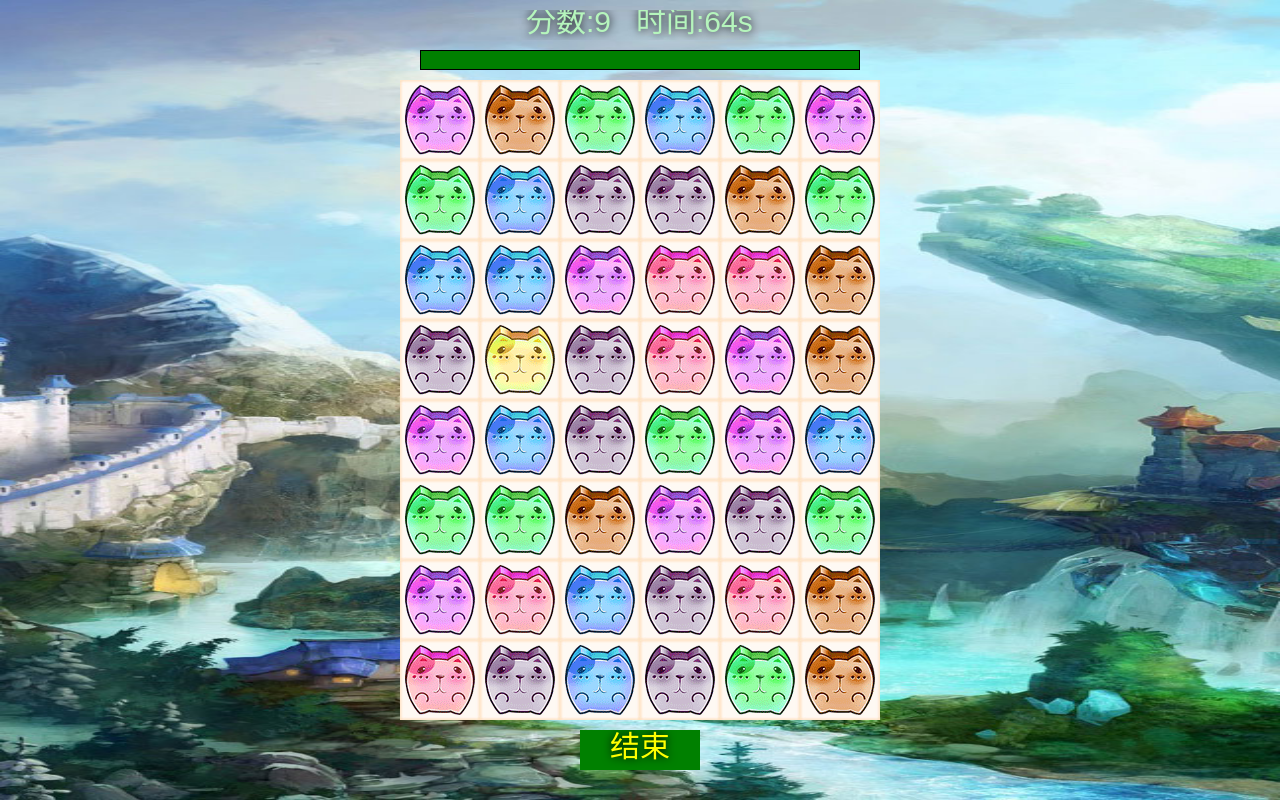
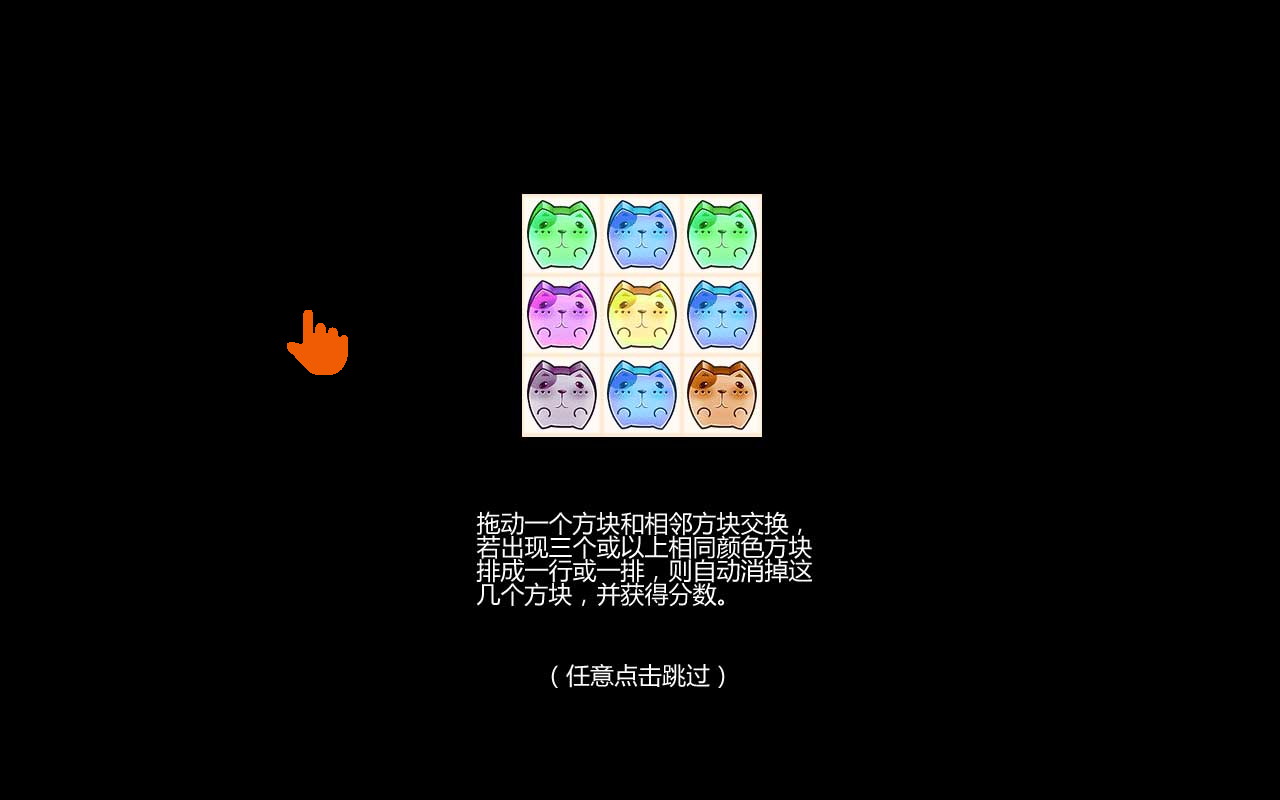
Before and after one commit to HoneyJS/Smage, a plain HTML site: page CellRush/index.html in a window 1280 px wide. Drawn offline with Linux system fonts and the light colour scheme.

Commit message:
1.1.5.001

```diff
--- a/CellRush/index.html
+++ b/CellRush/index.html
@@ -20,6 +20,7 @@
 <script src="js/Cell.js"></script>
 <script src="js/Rule.js"></script>
 <script src="js/Stage.js"></script>
+<script src="js/guide.js"></script>
 <style type="text/css">
 * {
 	margin: 0px;
--- a/CellRush/js/Game.js
+++ b/CellRush/js/Game.js
@@ -9,10 +9,16 @@ var Game = Smage.CellRush;
 Game.load = function() {
 	//资源
 	this.Stage.showLoading(1);
-	Honey.Resource.loadImages([this.Define.CellImage.red[0], this.Define.CellBackImage], this.Stage, function(){
-		this.showLoading(0);
-		//初始化
-		Smage.CellRush.Rule.start();
+	Honey.Resource.loadImages([this.Define.CellImage.red[0], this.Define.CellBackImage], this, function(){
+		this.Stage.showLoading(0);
+		if (!this.Rule.storage.guided && this.Guide) {
+			this.Guide.showGuide(function() {
+				Game.Rule.start();
+			});
+		} else {
+			//初始化
+			this.Rule.start();
+		}
 	});
 
 	//适配屏幕
--- a/CellRush/js/Stage.js
+++ b/CellRush/js/Stage.js
@@ -149,6 +149,7 @@ Stage.add("Node", {
 		Stage.grayBG.display(1);
 	},
 	show: function() {
+		if (this.display()) return;
 		this.scale(0.1, 0.1);
 		this.addAction([Honey.Action.ScaleTo(300, 1, 1)]);
 		this.display(1);
--- /dev/null
+++ b/CellRush/js/guide.js
@@ -0,0 +1,33 @@
+/***
+ * 新手引导
+ * @author Rhine
+ * @version 2014-3-21
+ */
+(function(){
+	var Game = Smage.CellRush;
+	var Guide = new Honey.Node({
+		fullScreen:1,
+		z:9999,
+		add:[
+			[Define.Element.Image, {image:"guide.jpg", alignParent:Define.Const.Align_CC}],
+			[Define.Element.Image, {x:330, y:310, image:"hand.png", _count:0, schedule:[function() {
+				this._count = (this._count+1)%30;
+				this.x(330-80*this._count/30);
+			}, 3]}]
+		],
+		showGuide:function(callback) {
+			this._callback = callback;
+			Honey.body.add(this);
+		}
+	}, {bgColor:"#000"}, {onclick:function(){
+		this.removed();
+		this._callback && this._callback();
+	}});
+	Game.Guide = Guide;
+
+	//适配
+	EventM.regist("resize", Guide, function(){
+		this.width(Honey.body.width());
+		this.height(Honey.body.height());
+	});
+})();
--- a/FruitHit/js/Stage.js
+++ b/FruitHit/js/Stage.js
@@ -156,6 +156,7 @@ Stage.add("Node", {
 		Game.Stage.grayBG.display(1);
 	},
 	show: function() {
+		if (this.display()) return;
 		this.scale(0.1, 0.1);
 		this.addAction([Honey.Action.ScaleTo(300, 1, 1)]);
 		this.display(1);
--- a/config.xml
+++ b/config.xml
@@ -4,7 +4,7 @@
 <widget xmlns     = "http://www.w3.org/ns/widgets"
         xmlns:gap = "http://phonegap.com/ns/1.0"
         id        = "com.phonegap.Smage"
-        version   = "1.1.4.001">
+        version   = "1.1.5.001">
 
     <name>Smage</name>
 
```
Also changed, not shown: FruitHit/js/Game.js (+9 -2 lines), FruitHit/js/guide.js (added, +30 -0 lines), CellRush/images/guide.jpg (added), CellRush/images/hand.png (added).
